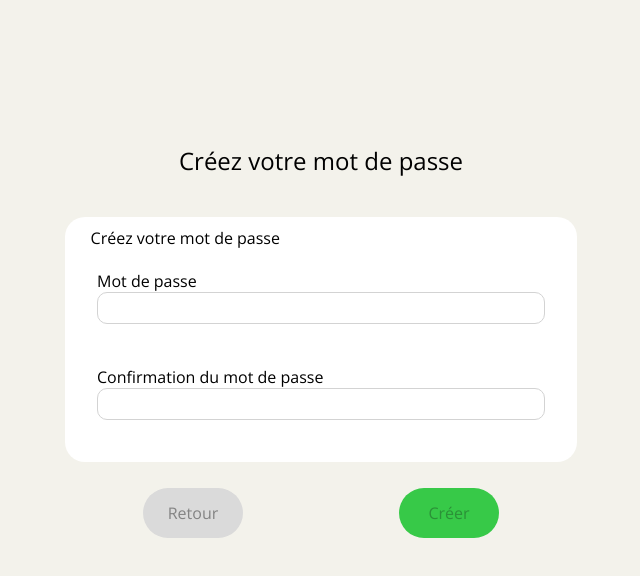
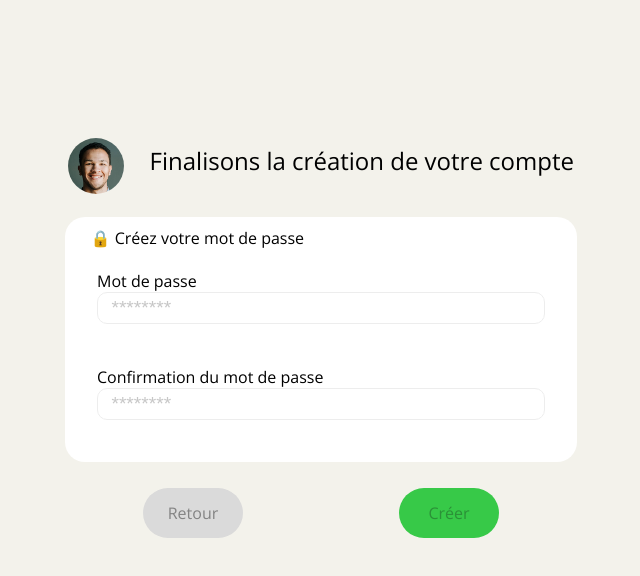
Before and after one commit to WildCodeSchool/paris-0921-project3-my-singa-assurance, a React (Vite) app: page /createaccount/step2 in a window 1280 px wide. Shown: the top 576 px of the page, without its empty margins (319-959 px from the left). Built offline with nearby package versions, Linux system fonts and the light colour scheme.

Commit message:
css form step 2

```diff
--- a/src/formSignUp/FormSignUpStep2.jsx
+++ b/src/formSignUp/FormSignUpStep2.jsx
@@ -9,6 +9,7 @@ import AuthenticationContext from '../context/AuthenticationContext';
 import SubscriberInfoContext from '../context/SubscriberInfoContext';
 
 import style from './style/FormSignUpStep2.module.scss';
+import portrait from '../assets/portraitRecipient.png';
 
 const validationSchema = Yup.object().shape({
   password: Yup.string()
@@ -66,18 +67,37 @@ function FormSignUpStep2() {
     navigate(-1);
   };
 
+  const Emoji = (props) => (
+    <span className={style.emojiHandright} role="img" aria-label={props.label ? props.label : ''} aria-hidden={props.label ? 'false' : 'true'}>
+      {props.symbol}
+    </span>
+  );
+
   return (
     <div className={style.mainContainer}>
       <div className={style.formTitle}>
-        <p className={style.title}>Créez votre mot de passe</p>
+        <div className={style.FormSignUpStep2MainPortrait}>
+          <img src={portrait} alt="user" className={style.FormSignUpStep2MainPortraitDetail} />
+        </div>
+        <p className={style.title}>Finalisons la création de votre compte</p>
       </div>
       <form onSubmit={handleSubmit(onSubmit)}>
         <div className={style.formContainer}>
-          <p>Créez votre mot de passe</p>
+          <p>
+            <Emoji label="lock" symbol="🔒" /> Créez votre mot de passe
+          </p>
           <div className={style.formGroup}>
             <div>
               <label htmlFor="password">Mot de passe</label>
-              <input className={errors.password ? style.isInvalid : null} type="password" name="password" id="password" {...register('password')} />
+              <input
+                className={errors.password ? style.isInvalid : null}
+                type="password"
+                name="password"
+                id="password"
+                {...register('password')}
+                placeHolder="********"
+                style={{ opacity: '40%' }}
+              />
               <p className={errors.password ? style.isInvalid : null}>{errors.password?.message}</p>
             </div>
             <div>
@@ -88,6 +108,8 @@ function FormSignUpStep2() {
                 name="confirmPassword"
                 id="confirmPassword"
                 {...register('confirmPassword')}
+                placeHolder="********"
+                style={{ opacity: '40%' }}
               />
               <p className={errors.confirmPassword ? style.isInvalid : null}>{errors.confirmPassword?.message}</p>
             </div>
--- a/src/formSignUp/style/FormSignUpStep2.module.scss
+++ b/src/formSignUp/style/FormSignUpStep2.module.scss
@@ -3,11 +3,12 @@
 .formTitle {
   display: flex;
   justify-content: center;
+  align-items: center;
+}
 
-  .title {
-    margin-bottom: 5vh;
-    font-size: 1.5rem;
-  }
+.title {
+  margin-bottom: 5vh;
+  font-size: 1.5rem;
 }
 
 .formContainer {
@@ -98,3 +99,13 @@
 .hideCreated {
   visibility: hidden;
 }
+
+.FormSignUpStep2MainPortrait {
+  justify-content: space-around;
+  align-items: center;
+  .FormSignUpStep2MainPortraitDetail {
+    border-radius: 50%;
+    margin-right: 2vw;
+    width: 56px;
+  }
+}
```
